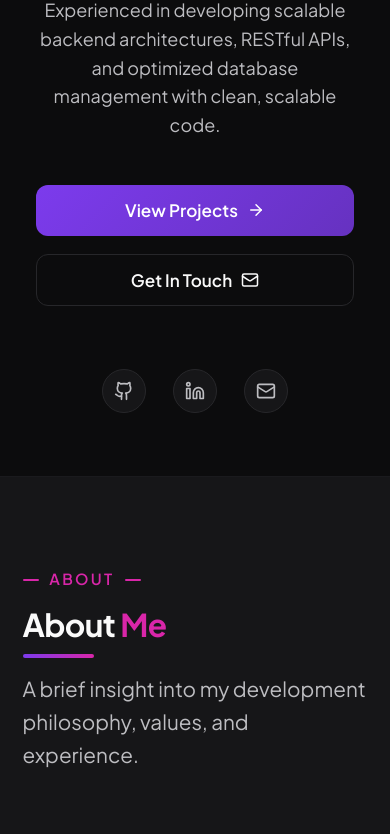
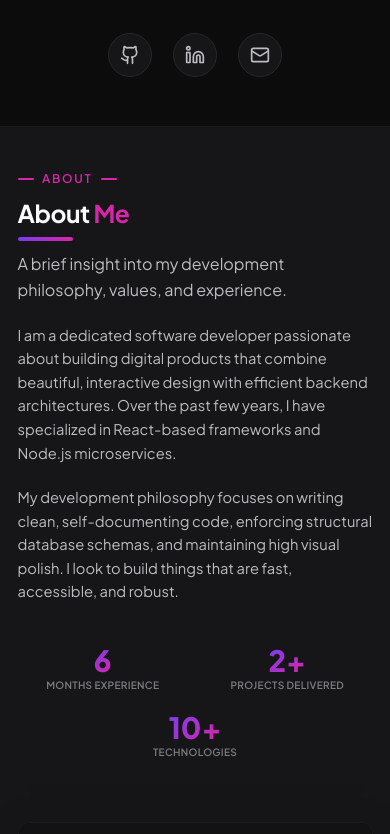
Before and after one commit to PalMakadiya/portfolio, a React (Vite) app in the folder Frontend/: page / in a window 390 px wide. Shown: the part 960-1794 px from the top of the page. Built offline with nearby package versions, Linux system fonts and the light colour scheme.

Commit message:
font size update

```diff
--- a/Frontend/src/index.css
+++ b/Frontend/src/index.css
@@ -37,7 +37,7 @@ html, body, #root {
 }
 
 html {
-  font-size: 18px;
+  font-size: 14px;
 }
 
 body {
@@ -125,7 +125,7 @@ button, input, textarea {
 }
 
 .section {
-  padding: 8rem 0 4rem 0;
+  padding: 5rem 0 2.5rem 0;
   position: relative;
   width: 100%;
   max-width: 100vw;
@@ -144,7 +144,7 @@ main section:nth-of-type(even) {
 
 /* Section Header Utilities */
 .section-header {
-  margin-bottom: 3.5rem;
+  margin-bottom: 2.25rem;
   display: flex;
   flex-direction: column;
   align-items: flex-start;
@@ -321,10 +321,13 @@ p {
     padding: 0 1.25rem;
   }
   .section {
-    padding: 5rem 0 3rem 0;
+    padding: 3rem 0 1.5rem 0;
   }
   .section-title {
     font-size: 1.75rem;
+  }
+  .section-header {
+    margin-bottom: 1.5rem;
   }
 }
 
```
